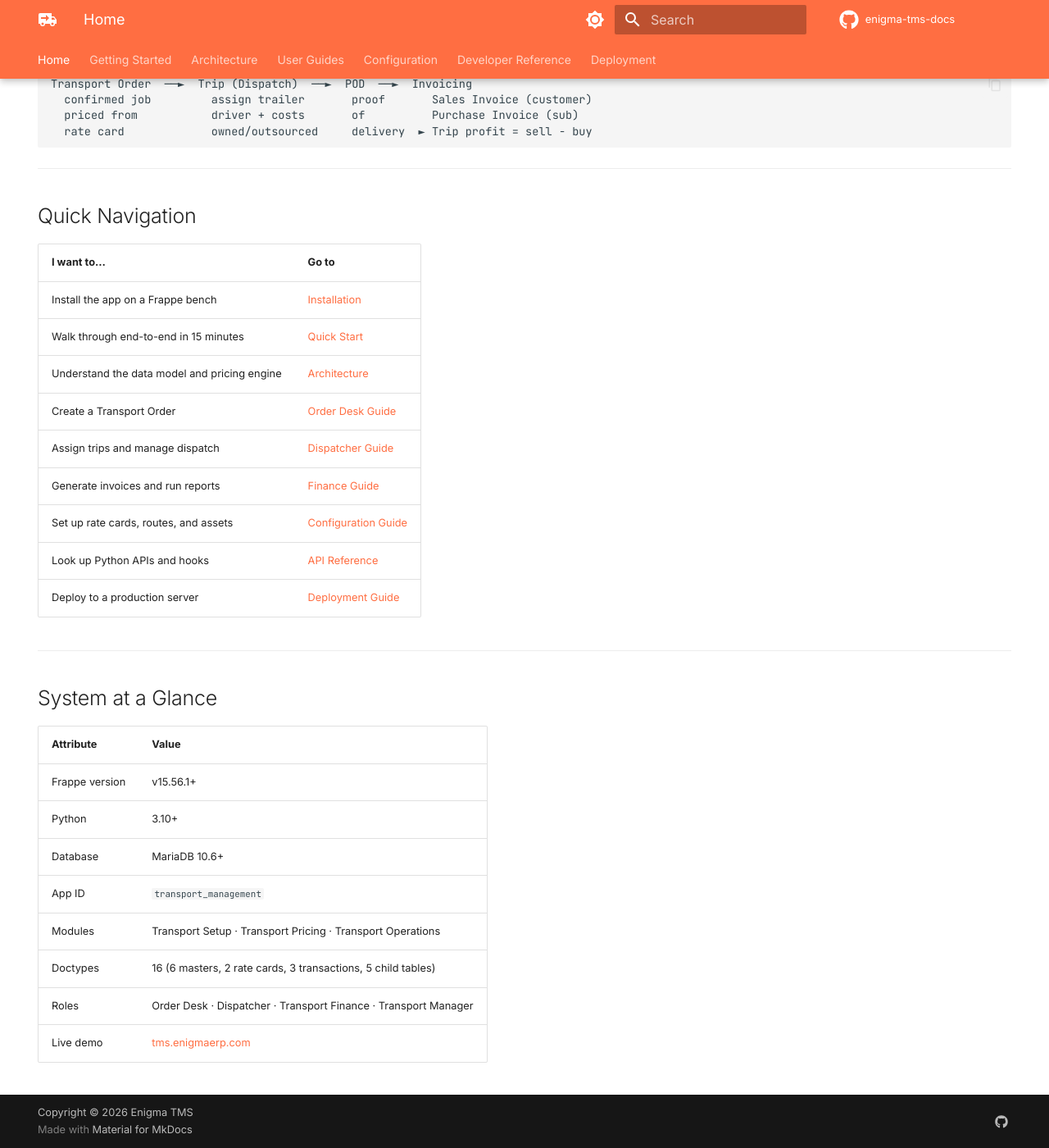
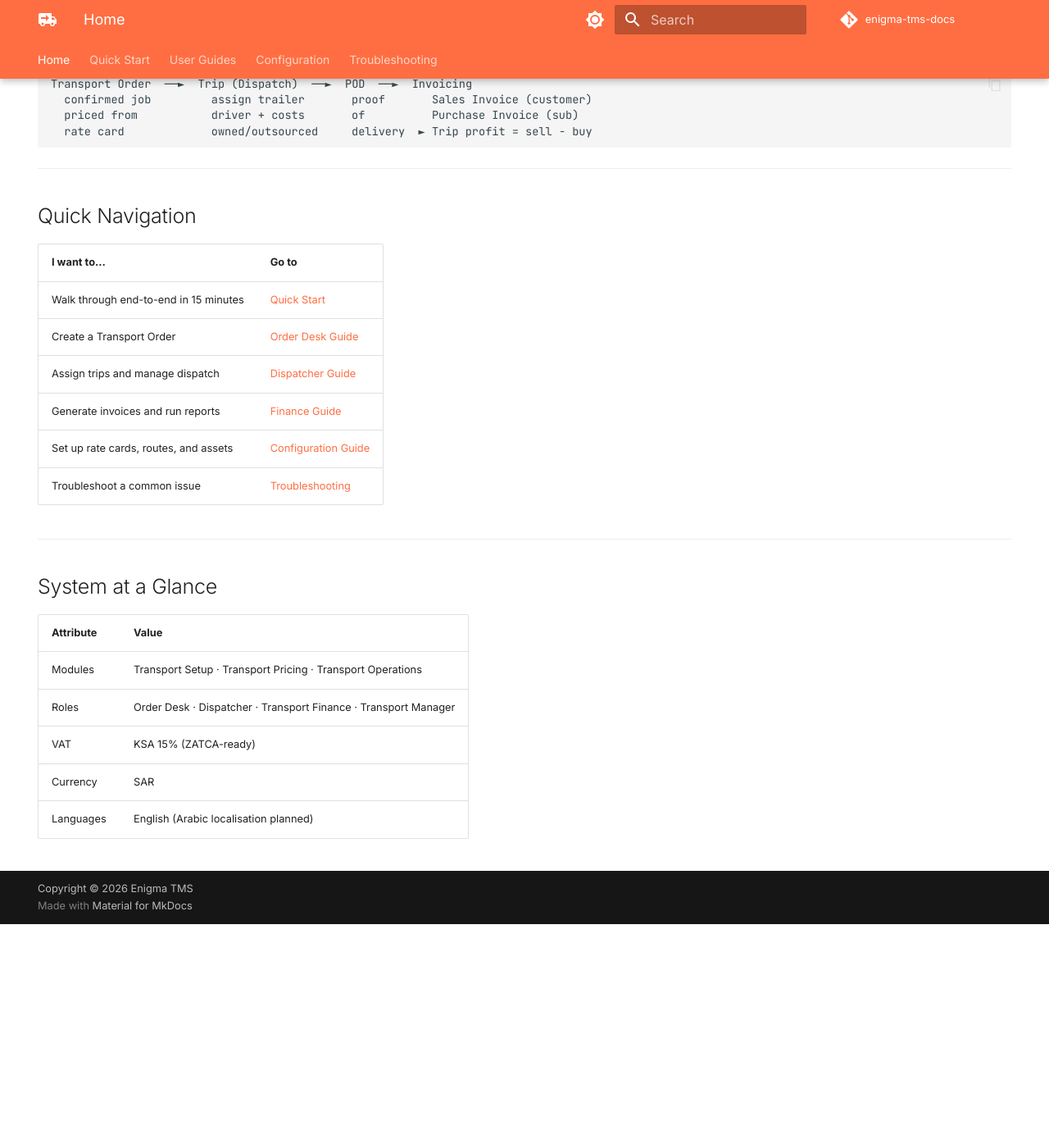
Before and after one commit to mashoodsid/enigma-tms-docs, an MkDocs documentation site: the page built from docs/index.md, in a window 1280 px wide and 1400 px high, scrolled down 897 px. Shown: the whole window at 82% size. Built offline with MkDocs 1.6.1 and Material for MkDocs 9.7.7, drawn with Linux system fonts in a browser that asks for light colours; comment, search, counter and statistics services are not loaded; the version menu is left out; after the commit the page ends 2024 px from its top, so only the background shows below that.

Commit message:
Remove technical/deployment content from client-facing site
Move installation, architecture, data model, pricing engine, API reference,
hooks, customization, and deployment docs to docs/dev/ (excluded from build).
Strip GitHub repo link and social footer. Trim Quick Start and home page to
user-facing content only.

Co-Authored-By: Claude Sonnet 4.6 <noreply@anthropic.com>

```diff
--- a/docs/index.md
+++ b/docs/index.md
@@ -70,15 +71,12 @@ Transport Order  ──►  Trip (Dispatch)  ──►  POD  ──►  Invoicin
 
 | I want to… | Go to |
 |---|---|
-| Install the app on a Frappe bench | [Installation](installation.md) |
 | Walk through end-to-end in 15 minutes | [Quick Start](getting-started.md) |
-| Understand the data model and pricing engine | [Architecture](architecture.md) |
 | Create a Transport Order | [Order Desk Guide](user-guides/order-desk.md) |
 | Assign trips and manage dispatch | [Dispatcher Guide](user-guides/dispatcher.md) |
 | Generate invoices and run reports | [Finance Guide](user-guides/finance.md) |
 | Set up rate cards, routes, and assets | [Configuration Guide](configuration.md) |
-| Look up Python APIs and hooks | [API Reference](api-reference.md) |
-| Deploy to a production server | [Deployment Guide](deployment.md) |
+| Troubleshoot a common issue | [Troubleshooting](troubleshooting.md) |
 
 ---
 
@@ -86,11 +84,8 @@ Transport Order  ──►  Trip (Dispatch)  ──►  POD  ──►  Invoicin
 
 | Attribute | Value |
 |---|---|
-| Frappe version | v15.56.1+ |
-| Python | 3.10+ |
-| Database | MariaDB 10.6+ |
-| App ID | `transport_management` |
 | Modules | Transport Setup · Transport Pricing · Transport Operations |
-| Doctypes | 16 (6 masters, 2 rate cards, 3 transactions, 5 child tables) |
 | Roles | Order Desk · Dispatcher · Transport Finance · Transport Manager |
-| Live demo | [tms.enigmaerp.com](https://tms.enigmaerp.com) |
+| VAT | KSA 15% (ZATCA-ready) |
+| Currency | SAR |
+| Languages | English (Arabic localisation planned) |
--- a/mkdocs.yml
+++ b/mkdocs.yml
@@ -1,9 +1,9 @@
 site_name: Enigma TMS
 site_description: Transport Management System for Saudi Arabia trailer fleet operations
-site_url: https://mashoodsiddiqi.github.io/enigma-tms-docs/
-repo_url: https://github.com/mashoodsiddiqi/enigma-tms-docs
+site_url: https://mashoodsid.github.io/enigma-tms-docs/
+repo_url: https://github.com/mashoodsid/enigma-tms-docs
 repo_name: enigma-tms-docs
-edit_uri: edit/main/docs/
+edit_uri: ""
 
 theme:
   name: material
@@ -24,7 +24,6 @@ theme:
     text: Inter
     code: JetBrains Mono
   icon:
-    repo: fontawesome/brands/github
     logo: material/truck-delivery
   favicon: assets/favicon.png
   features:
@@ -85,14 +84,7 @@ markdown_extensions:
 
 nav:
   - Home: index.md
-  - Getting Started:
-    - Quick Start: getting-started.md
-    - Installation: installation.md
-  - Architecture:
-    - System Overview: architecture.md
-    - Data Model: data-model.md
-    - Pricing Engine: pricing-engine.md
-    - Finance Integration: finance-integration.md
+  - Quick Start: getting-started.md
   - User Guides:
     - Order Desk: user-guides/order-desk.md
     - Dispatcher: user-guides/dispatcher.md
@@ -102,20 +94,12 @@ nav:
     - Initial Setup: configuration.md
     - Rate Cards: rate-cards.md
     - Roles & Permissions: roles.md
-  - Developer Reference:
-    - API Reference: api-reference.md
-    - Hooks & Events: hooks.md
-    - Customization: customization.md
-  - Deployment:
-    - Deployment Guide: deployment.md
-    - Troubleshooting: troubleshooting.md
+  - Troubleshooting: troubleshooting.md
+
+exclude_docs: |
+  dev/
 
 extra:
-  social:
-    - icon: fontawesome/brands/github
-      link: https://github.com/mashoodsiddiqi
-  version:
-    provider: mike
   analytics:
     feedback:
       title: Was this page helpful?
@@ -127,6 +111,6 @@ extra:
         - icon: material/emoticon-sad-outline
           name: This page could be improved
           data: 0
-          note: Thanks for your feedback! Help us improve by opening an issue.
+          note: Thanks for your feedback!
 
 copyright: Copyright &copy; 2026 Enigma TMS
```
Also changed, not shown: other parts of docs/index.md (+1 -0 lines), docs/getting-started.md (+9 -25 lines), docs/dev/api-reference.md (renamed from docs/api-reference.md), docs/dev/architecture.md (renamed from docs/architecture.md), docs/dev/customization.md (renamed from docs/customization.md), docs/dev/data-model.md (renamed from docs/data-model.md), docs/dev/deployment.md (renamed from docs/deployment.md), docs/dev/finance-integration.md (renamed from docs/finance-integration.md), docs/dev/hooks.md (renamed from docs/hooks.md), docs/dev/installation.md (renamed from docs/installation.md), docs/dev/pricing-engine.md (renamed from docs/pricing-engine.md).
